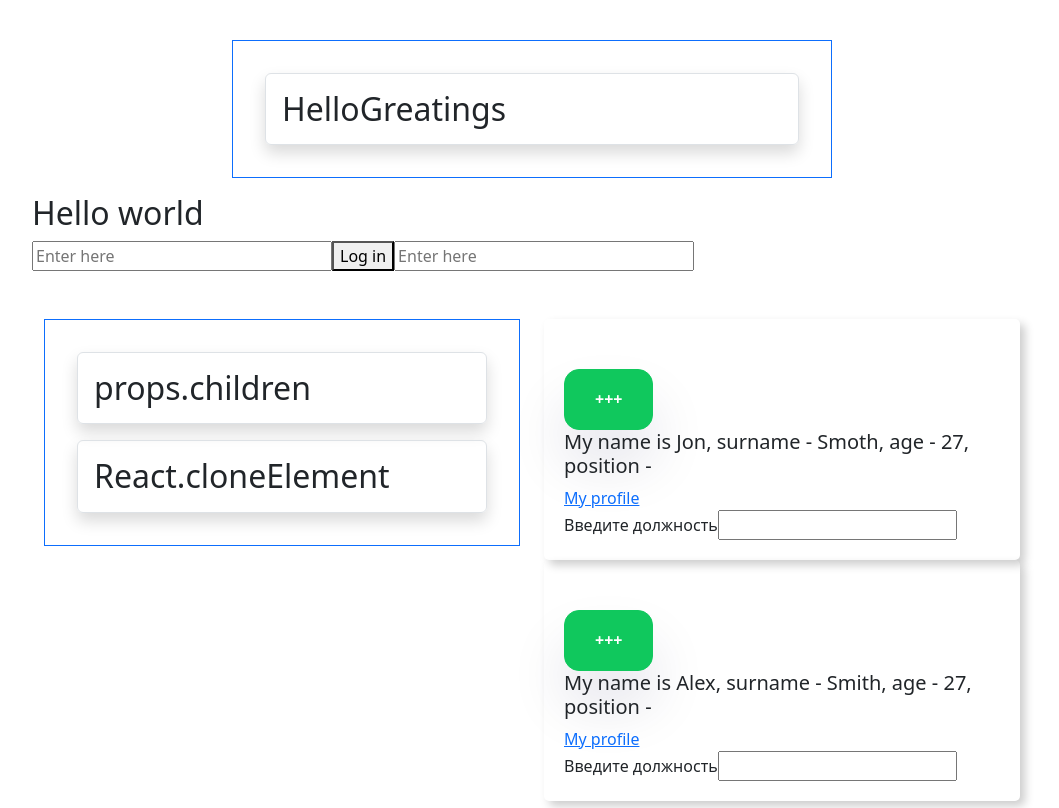
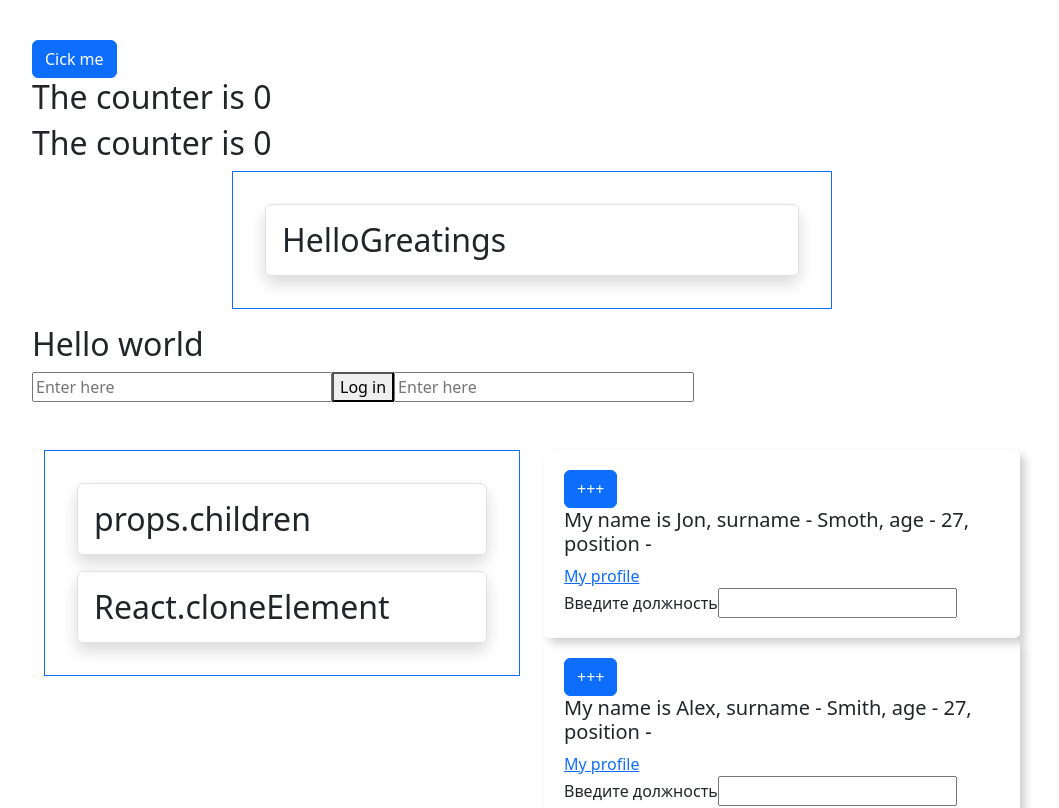
Before and after one commit to Ulianna0309/my-app, a React (Create React App) app: page / in a window 1280 px wide. Shown: the top 808 px of the page, without its empty margins (108-1167 px from the left). Built offline with nearby package versions, Linux system fonts and the light colour scheme.

Commit message:
render-props

```diff
--- a/src/App.js
+++ b/src/App.js
@@ -3,6 +3,7 @@
 import BootstrapTest from './BootstrapTest';
 
 import './App.css';
+import { Button } from 'react-bootstrap';
 
 
 
@@ -97,23 +98,23 @@
   font-size: 20px;
 `
 
-const Button = styled.button`
-background: #10C85D;
-box-shadow: 0px 34px 57px rgb(4 8 73 / 11%);
-border-radius: 15px;
-text-transform: capitalize;
-transition: all .3s easy;
-cursor: pointer;
-margin-top: 30px;
-padding: 20px 30px;
-font-weight: 700;
-font-size: 16px;
-line-height: 19px;
-border: 1px solid #10c85d;
-color: #ffffff;
-display: inline-block;
-text-decoration: none;
-`
+// const Button = styled.button`
+// background: #10C85D;
+// box-shadow: 0px 34px 57px rgb(4 8 73 / 11%);
+// border-radius: 15px;
+// text-transform: capitalize;
+// transition: all .3s easy;
+// cursor: pointer;
+// margin-top: 30px;
+// padding: 20px 30px;
+// font-weight: 700;
+// font-size: 16px;
+// line-height: 19px;
+// border: 1px solid #10c85d;
+// color: #ffffff;
+// display: inline-block;
+// text-decoration: none;
+// `
 
 
 
@@ -156,9 +157,43 @@
   )
 }
 
+const Message = (props) => {
+  return(
+    <h2>The counter is {props.counter}</h2>
+  )
+}
+
+class Counter extends Component {
+  state = {
+    counter: 0
+  }
+
+  changeCounter = () => {
+    this.setState(({counter}) => ({
+      counter: counter + 1
+    }))
+  }
+
+  render(){
+    return(
+      <>
+        <button className={'btn btn-primary'}
+        onClick={this.changeCounter}>Cick me</button>
+        {this.props.render(this.state.counter)}
+        {this.props.render(this.state.counter)}
+      </>
+    )
+  }
+}
+
 function App() {
   return (
     <Wrapper>
+
+      <Counter render={counter => (
+        <Message counter={counter}/>
+      )}/>
+
       <HelloGreatings/>
 
       <StrictMode>
```
